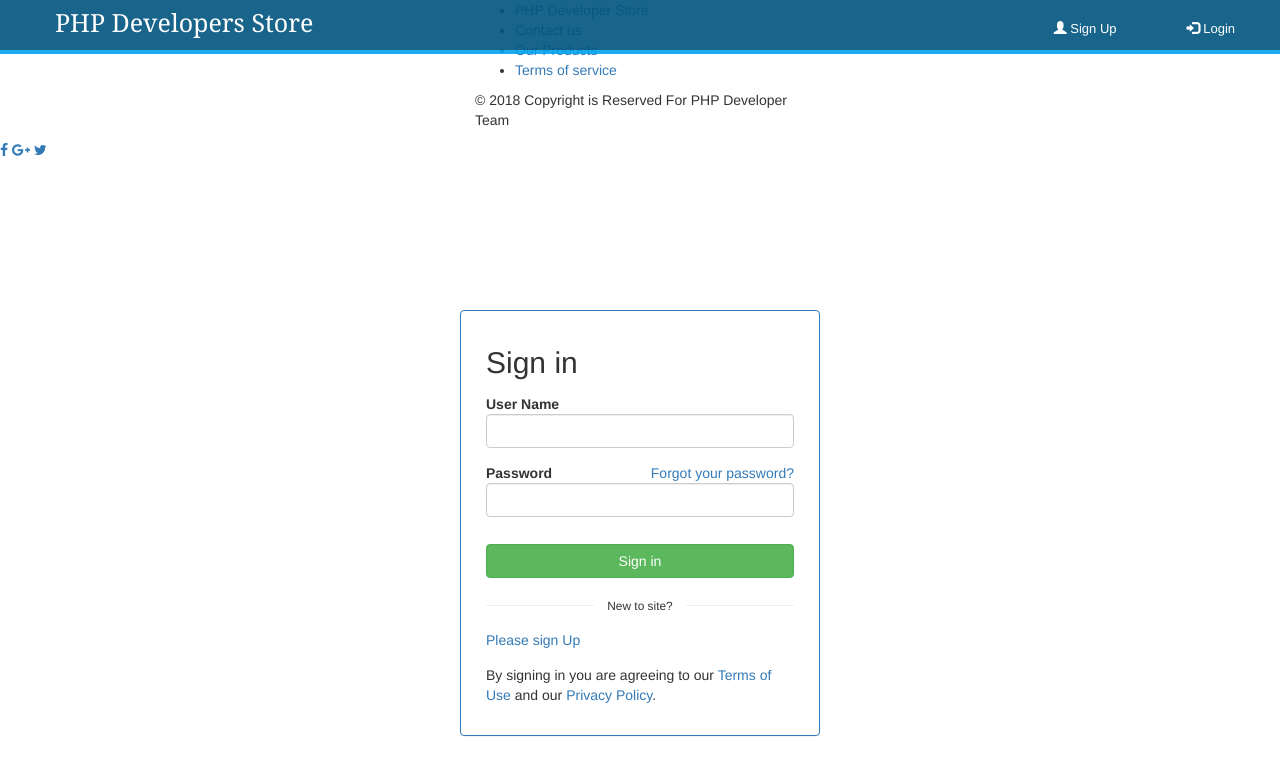
After one commit to TJKnigge/ShoppingWebRefurbished, a PHP site: page /login.php in a window 1280 px wide. The commit adds this page. Shown: the top 775 px of the page. Run offline with PHP 8.4, Linux system fonts and the light colour scheme; some libraries are stand-ins or nearby versions.

Commit message:
sart layout

```diff
--- a/General.php
+++ b/General.php
@@ -1,6 +1,7 @@
 <?php
 
 session_start();
+include 'pageHead.php';
 
 
 function showHeader() {
@@ -9,13 +10,12 @@ function showHeader() {
             <head>
 
 
-                <link rel = "footerStyle" type = "text/css" href = "footerStyle.css">
-                <link rel = "cart" href="cart.css"/>
+                <link rel="stylesheet" href="http://cdnjs.cloudflare.com/ajax/libs/font-awesome/4.6.3/css/font-awesome.min.css">
+                <link rel ="stylesheet" href="https://maxcdn.bootstrapcdn.com/bootstrap/3.3.6/css/bootstrap.min.css"/>
+                <script src="jquery-3.2.1.js"></script>
+                <script src="https://maxcdn.bootstrapcdn.com/bootstrap/3.3.7/js/bootstrap.min.js"></script>
 
 
-                <link rel="stylesheet" href="http://cdnjs.cloudflare.com/ajax/libs/font-awesome/4.6.3/css/font-awesome.min.css">
-                <link rel =" stylesheet" href="https://maxcdn.bootstrapcdn.com/bootstrap/3.3.6/css/bootstrap.min.css"/>
-                <script src="jquery-3.2.1.js"></script>
                 <script>
                 function logout(){
                     document.location="Logout.php";
@@ -48,4 +48,15 @@ function connectionDB() {
 //    if (!$conn) {
 //        die("DB failed to connect" . mysqli_error($conn));
 //    }
+include 'footerPage.php';
 ?>
+<html>
+    <head>
+        <link rel =" stylesheet" href="logincss.css"/>
+        <link rel =" stylesheet" href="cart.css"/>
+        <link rel =" stylesheet" href="footer.css"/>
+        <link rel="stylesheet" href="https://maxcdn.bootstrapcdn.com/bootstrap/3.3.7/css/bootstrap.min.css">
+        <link rel="stylesheet" href="http://cdnjs.cloudflare.com/ajax/libs/font-awesome/4.6.3/css/font-awesome.min.css">
+        <script src="jquery-3.2.1.js"></script>
+        <script src="https://maxcdn.bootstrapcdn.com/bootstrap/3.3.7/js/bootstrap.min.js"></script>
+    </head>
--- a/footerPage.php
+++ b/footerPage.php
@@ -1,8 +1,8 @@
 <?php
-include 'General.php';
+
 echo showHeader();
 ?>
-
+<HTML>
     <head>
 
         <link rel = "footerStyle" type = "text/css" href = "footerStyle.css">
--- /dev/null
+++ b/login.php
@@ -0,0 +1,67 @@
+<?php
+include 'General.php';
+echo showHeader();
+
+
+if (isset($_POST) && !empty($_POST)) {
+
+    $username = $_POST['name'];
+    $password = $_POST['password'];
+
+    $sql3 = "SELECT * FROM `users` WHERE name='$username' and password='$password'";
+
+    $result = mysqli_query($conn, $sql3) or die(mysqli_error($conn));
+    $count = mysqli_num_rows($result);
+
+    if ($count == 1) {
+        $_SESSION['name'] = $username;
+        $_SESSION['password'] = $password;
+        $_SESSION['loggedin'] = true;
+//        $active = "UPDATE users SET active = 1  WHERE name='$username'";
+//
+//        $Myresult = mysqli_query($conn, $active);
+
+        echo '<script type="text/javascript">alert(" Hi  ' . $username . '  Welcom back  ");</script>';
+        echo "<script>window.location.assign('index.php');</script>";
+    } else {
+        echo '<script type="text/javascript">alert("Invalid Login please register for new account ");</script>';
+        echo "<script>window.location.assign('signUp.php');</script>";
+    }
+}
+?>
+<!DOCTYPE html>
+<HTML>
+<div class="container" style="padding-top: 150px">
+    <div class="row">
+        <div class="panel panel-primary">
+            <div class="panel-body">
+                <form method="POST">
+                    <div class="form-group">
+                        <h2>Sign in</h2>
+                    </div>
+                    <div class="form-group">
+                        <strong>User Name</strong>
+                        <input id="signinEmail" type="name" name="name" maxlength="50" class="form-control">
+                    </div>
+                    <div class="form-group">
+                        <strong>Password</strong>
+                        <span class="right"><a href="mailto: info@itph-academy.nl">Forgot your password?</a></span>
+                        <input id="signinPassword" type="password" name="password" maxlength="25" class="form-control">
+                    </div>
+                    <div class="form-group" style="padding-top: 12px;">
+                        <button id="signinSubmit" type="submit" class="btn btn-success btn-block">Sign in</button>
+                    </div>
+                    <div class="form-group divider">
+                        <hr class="left"><small>New to site?</small><hr class="right">
+                    </div>
+                    <p class="form-group"> <a href="signUp.php">Please sign Up</a></p>
+
+                    <p class="form-group">By signing in you are agreeing to our <a href="termsofservice.html">Terms of Use</a> and our <a href="PHP Developer Store.htm">Privacy Policy</a>.</p>
+                </form>
+            </div>
+        </div>
+    </div>
+</div>
+<?php
+echo showFooter();
+?>
--- /dev/null
+++ b/logincss.css
@@ -0,0 +1,70 @@
+form { margin: 0px 10px; }
+
+h2 {
+  margin-top: 2px;
+  margin-bottom: 2px;
+}
+
+.container { max-width: 360px; }
+
+.divider {
+  text-align: center;
+  margin-top: 20px;
+  margin-bottom: 5px;
+}
+
+.divider hr {
+  margin: 7px 0px;
+  width: 35%;
+}
+
+.left { float: left; }
+
+.right { float: right; }
+.menu
+{
+    background-color: #00547E;
+    border-bottom: 4px solid #04A3ED;
+    width:100%;
+    height: auto;
+    padding: 0 10px;
+    position: fixed;
+    margin: 0px;
+    z-index: 1;
+    opacity: 0.9;
+}
+
+.menu  .navbar-nav > .active > a
+{
+    background-color : #04A3ED;
+    color: white;
+    font-weight: bold;
+}
+
+.menu  .navbar-nav >  li >  a
+{
+    font-size: 13px;
+    color: white;
+    padding: 10px 35px;
+
+}
+.menu  .navbar-nav >  li >  a:hover
+{
+    background-color: #04A3ED;
+}
+
+.navbar-header > a
+{
+    font-family: 'Ubuntu Condensed', sans-serif;
+    padding: 0px;
+    margin: 0px;
+    text-decoration: none;
+    color: white;
+    font-size: 25px;
+    padding: 5px 30px;
+}
+.navbar-header > a:hover
+{
+    text-decoration: none;
+    color: #04A3ED;
+}
--- a/pageHead.php
+++ b/pageHead.php
@@ -1,5 +1,5 @@
 <?php
-include 'General.php';
+
 echo showHeader();
 
 $product_ids = array();
@@ -59,7 +59,12 @@ function pre_r($array) {
     echo'</pre>';
 }
 ?>
+<HTML>
+    <head>
 
+        <link rel = "cart" type = "text/css" href = "cart.css">
+
+    </head>
 
     <div class="menu">
         <div class="container-fluid">
```
Also changed, not shown: Payment.html (added, +117 -0 lines), index.php (+4 -4 lines). Lines whose indentation alone changed are shown as unchanged.
